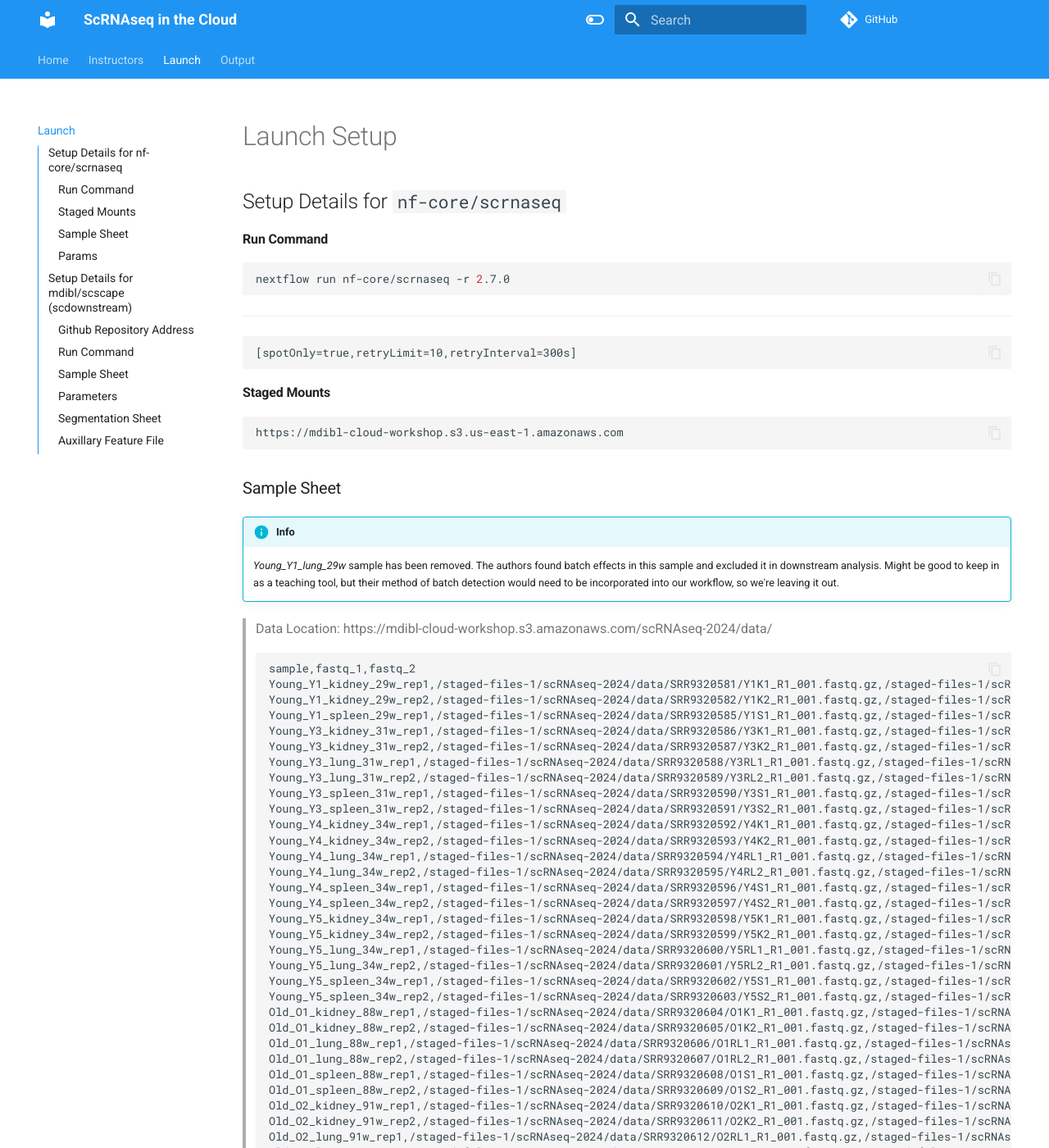
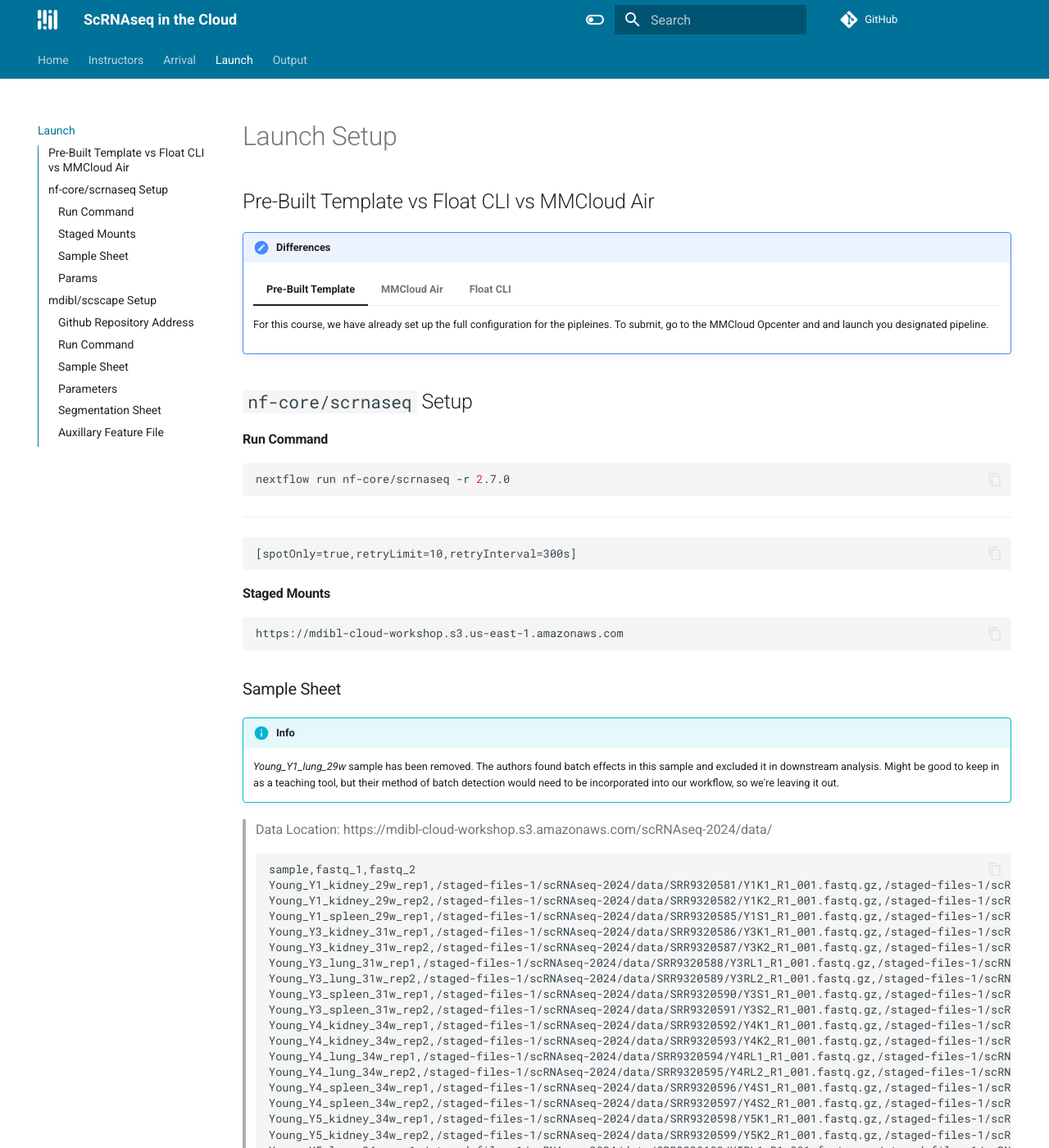
Before and after one commit to mdibl/scrnaseq_course_2024, an MkDocs documentation site: the page built from docs/launch.md, in a window 1280 px wide and 1400 px high. Shown: the whole window at 82% size. Built offline with MkDocs 1.6.1 and Material for MkDocs 9.7.7, drawn with Linux system fonts in a browser that asks for light colours; comment, search, counter and statistics services are not loaded; some of the changed text lies outside the part shown.

Commit message:
updated md files

````diff
--- a/docs/launch.md
+++ b/docs/launch.md
@@ -1,8 +1,29 @@
 # Launch Setup
 
-## Setup Details for `nf-core/scrnaseq`
+## Pre-Built Template vs Float CLI vs MMCloud Air
+
+
+
+!!! Note "Differences"
+
+    === "Pre-Built Template"
+
+        For this course, we have already set up the full configuration for the pipleines. To submit, go to the MMCloud Opcenter and and launch you designated pipeline.
+
+    === "MMCloud Air"
+
+        Launching in [MMCloud Air](https://air.mmcloud.io/) is fully web-based allowing users to launch the pipeline from the web in a GUI.
+
+    === "Float CLI"
+
+        Launching from the Float CLI gives you the most control. You have full control of the launch, but need to be familiar with the float cli.
+
+
+## `nf-core/scrnaseq` Setup
+
 
 #### Run Command
+
 ```sh
 nextflow run nf-core/scrnaseq -r 2.7.0
 ```
@@ -76,9 +97,17 @@ gtf: 'https://ftp.ensembl.org/pub/release-112/gtf/mus_musculus/Mus_musculus.GRCm
 skip_emptydrops: true
 ```
 
+!!! danger "Cost Summary"
+
+    | **onDemand/Spot** | Time | Cost |
+    | -------- | -------- | -------- |
+    | **OnDemand**     | 3h43m22s     | $54.773     |
+    | **SpotFirst** | 3h42m56s | $20.473 |
+
+
 ---
 
-## Setup Details for `mdibl/scscape` (`scdownstream`)
+## `mdibl/scscape` Setup
 
 ### Github Repository Address
 ```
@@ -167,7 +196,7 @@ Young_Y5_spleen_34w_rep2,s3://mdibl-cloud-workshop/scrnaseq_output/cellranger/co
 ```
 
 ### Segmentation Sheet
-```
+```csv
 id,kidney,spleen,lungs,all
 Old_O1_kidney_88w_rep1,true,false,false,true
 Old_O1_lung_88w_rep1,false,false,true,true
@@ -208,7 +237,7 @@ Young_Y5_spleen_34w_rep2,false,true,false,true
 ```
 
 ### Auxillary Feature File
-```
+```csv
 MTgenes,G2Mgenes,Sgenes,RMgenes
 mt-Atp6,Hmgb2,Mcm5,
 mt-Atp8,Cdk1,Pcna,
@@ -269,7 +298,7 @@ mt-Ty,Dlgap5,Clspn,
 Sateesh cost breakdown for scrnaseq
 
 
-| onDemand/Spot | Time | Cost |
+| **onDemand/Spot** | Time | Cost |
 | -------- | -------- | -------- |
-| OnDemand     | 3h43m22s     | $54.773     |
-| SpotFirst | 3h42m56s | $20.473 |
+| **OnDemand**     | 3h43m22s     | $54.773     |
+| **SpotFirst** | 3h42m56s | $20.473 |
--- /dev/null
+++ b/docs/stylesheets/extra.css
@@ -0,0 +1,4 @@
+:root {
+    --md-primary-fg-color:        #007299;
+    --md-accent-fg-color:        #799c4b;
+}
--- a/mkdocs.yml
+++ b/mkdocs.yml
@@ -2,10 +2,13 @@ site_name: ScRNAseq in the Cloud
 nav:
   - Home: index.md
   - Instructors: instructors.md
+  - Arrival: arrival.md
   - Launch: launch.md
   - Output: output.md
 theme:
   name: material
+  icon:
+    logo: simple/mediapipe
   features:
     - navigation.tabs
     - navigation.sections
@@ -23,21 +26,25 @@ theme:
       toggle:
         icon: material/toggle-switch-off-outline
         name: Switch to Dark Mode
-      primary: blue
-      accent: deep orange
+      primary: custom
+      accent: custom
     - scheme: slate
       toggle:
         icon: material/toggle-switch
         name: Switch to Light Mode
-      primary: blue
-      accent: deep orange
+      primary: custom
+      accent: custom
 repo_url: https://github.com/mdibl/scrnaseq_course_2024
+extra_css:
+  - stylesheets/extra.css
 markdown_extensions:
   - attr_list
   - md_in_html
   - admonition
   - pymdownx.details
   - pymdownx.superfences
+  - pymdownx.tabbed:
+      alternate_style: true
   - pymdownx.emoji:
       emoji_index: !!python/name:material.extensions.emoji.twemoji
       emoji_generator: !!python/name:material.extensions.emoji.to_svg
````
Also changed, not shown: docs/arrival.md (added, +11 -0 lines), docs/images/IDeA-logo.jpg (added), docs/images/INBRE_logo.jpg (added), docs/images/MDIBL_Logo_2023_RGB.jpg (added), docs/images/MDIBL_Logo_Circle.png (added), docs/images/MDI_BioLab_Facilites_Map_cropped.jpg (added), docs/images/MemVerge-Logo.png (added), docs/images/MemVerge_Logo.png (added).
